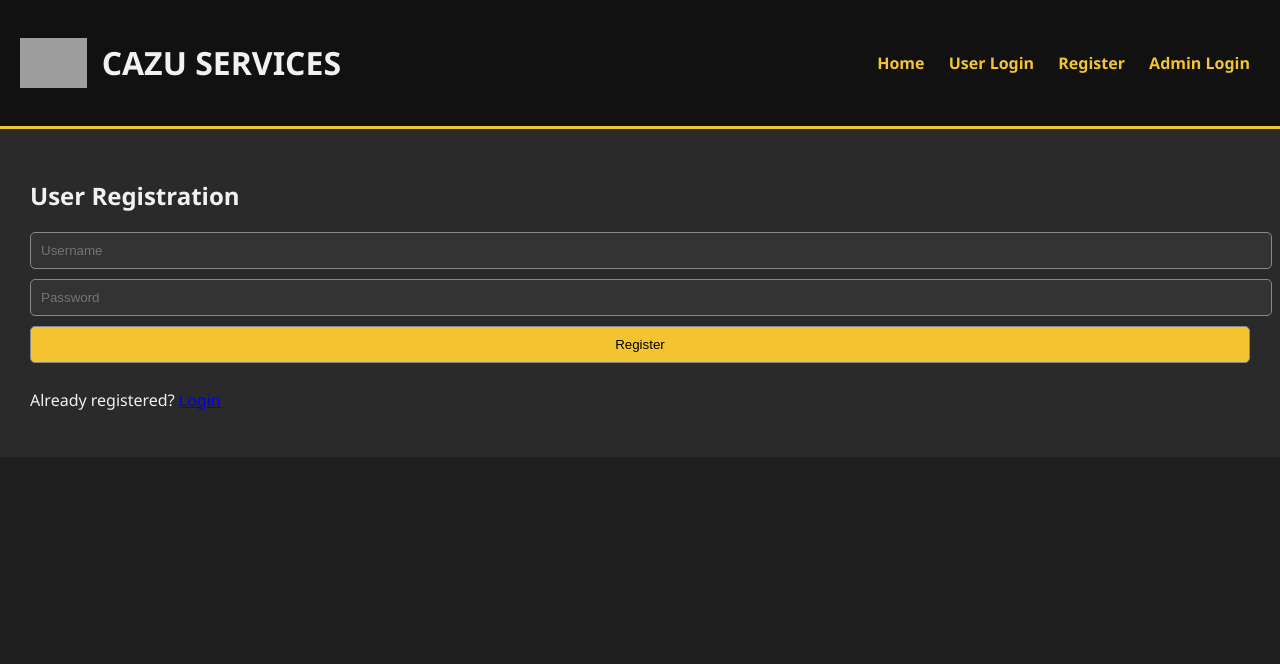
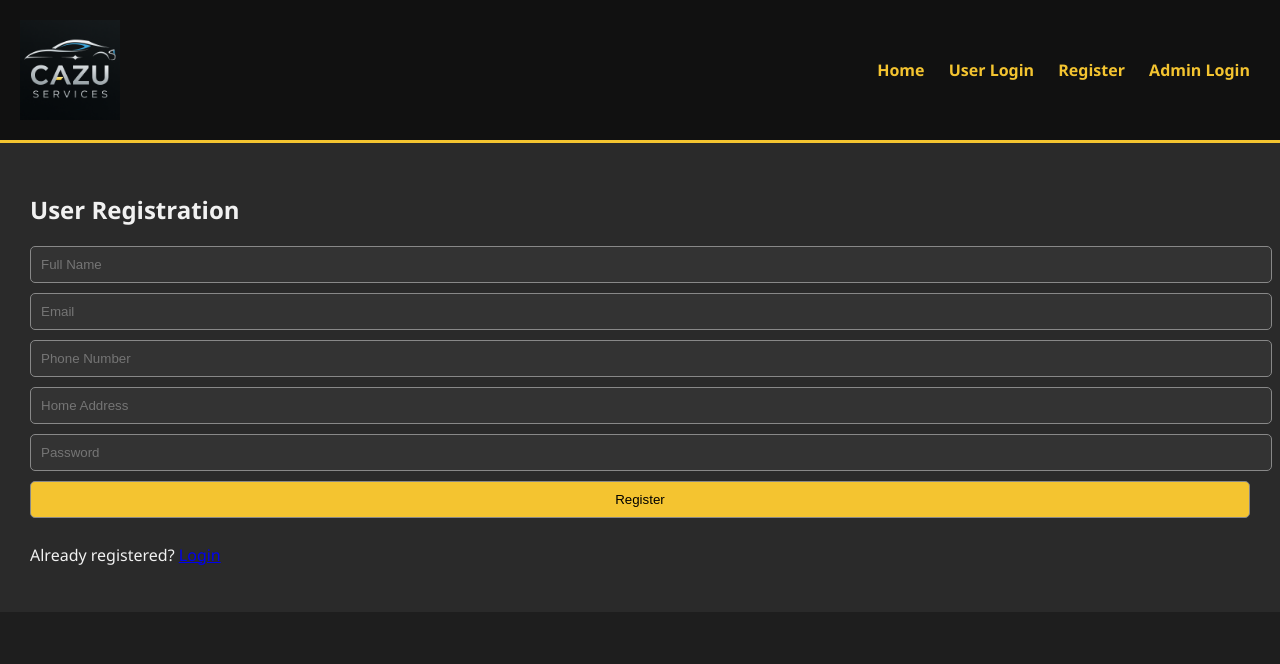
Before and after one commit to Nikhil-K09/cazu, a Flask app: page /user_register in a window 1280 px wide. Shown: the top 664 px of the page. Run offline with Flask 3, Linux system fonts and the light colour scheme; grey boxes are pictures that could not be loaded.

Commit message:
version 1.0

```diff
--- a/app.py
+++ b/app.py
@@ -1,7 +1,6 @@
-from flask import Flask, render_template, request, redirect, session, url_for
+from flask import Flask, render_template, request, redirect, session
 from bson.objectid import ObjectId
 from utils.mongo import users_col, admins_col, bookings_col
-import datetime
 
 app = Flask(__name__)
 app.secret_key = 'your_secret_key'
@@ -16,10 +15,19 @@ def index():
 def user_register():
     if request.method == 'POST':
         username = request.form['username']
+        email = request.form['email']
+        phone = request.form['phone']
+        address = request.form['address']
         password = request.form['password']
         if users_col.find_one({'username': username}):
             return "User already exists"
-        users_col.insert_one({'username': username, 'password': password})
+        users_col.insert_one({
+            'username': username,
+            'email': email,
+            'phone': phone,
+            'address': address,
+            'password': password
+        })
         return redirect('/user_login')
     return render_template('user_register.html')
 
@@ -32,7 +40,7 @@ def user_login():
         user = users_col.find_one({'username': username, 'password': password})
         if user:
             session['user_id'] = str(user['_id'])
-            session['username'] = username
+            session['username'] = user['username']
             return redirect('/dashboard')
         return "Invalid credentials"
     return render_template('user_login.html')
@@ -42,28 +50,53 @@ def user_login():
 def dashboard():
     if 'user_id' not in session:
         return redirect('/user_login')
+    user = users_col.find_one({'_id': ObjectId(session['user_id'])})
     bookings = list(bookings_col.find({'user_id': session['user_id']}))
-    return render_template('dashboard.html', bookings=bookings)
+    return render_template('dashboard.html', user=user, bookings=bookings)
+
+# ---- EDIT PROFILE ----
+@app.route('/edit_profile', methods=['GET', 'POST'])
+def edit_profile():
+    if 'user_id' not in session:
+        return redirect('/user_login')
+    user = users_col.find_one({'_id': ObjectId(session['user_id'])})
+    if request.method == 'POST':
+        updated_data = {
+            'username': request.form['username'],
+            'email': request.form['email'],
+            'phone': request.form['phone'],
+            'address': request.form['address'],
+            'password': user['password']  # keep existing password
+        }
+        users_col.update_one({'_id': ObjectId(session['user_id'])}, {'$set': updated_data})
+        session['username'] = updated_data['username']
+        return redirect('/dashboard')
+    return render_template('edit_profile.html', user=user)
 
 # ---- BOOK SERVICE ----
 @app.route('/book', methods=['GET', 'POST'])
 def book():
     if 'user_id' not in session:
         return redirect('/user_login')
+    user = users_col.find_one({'_id': ObjectId(session['user_id'])})
     if request.method == 'POST':
         service = request.form['service']
         date = request.form['date']
         time = request.form['time']
+        address = request.form['address']
         bookings_col.insert_one({
             'user_id': session['user_id'],
-            'username': session['username'],
+            'username': user['username'],
+            'email': user['email'],
+            'phone': user['phone'],
             'service': service,
             'date': date,
             'time': time,
+            'address': address,
             'accepted': False
         })
         return redirect('/dashboard')
-    return render_template('booking.html')
+    return render_template('booking.html', user=user)
 
 # ---- UPDATE BOOKING ----
 @app.route('/update_booking/<id>', methods=['POST'])
@@ -94,7 +127,7 @@ def admin_login():
     return render_template('admin_login.html')
 
 # ---- ADMIN DASHBOARD ----
-@app.route('/admin_dashboard', methods=['GET'])
+@app.route('/admin_dashboard')
 def admin_dashboard():
     if not session.get('admin'):
         return redirect('/admin_login')
@@ -118,6 +151,6 @@ def logout():
     session.clear()
     return redirect('/')
 
-# ---- Run App ----
+# ---- RUN APP ----
 if __name__ == '__main__':
     app.run(debug=True)
--- a/static/css/style.css
+++ b/static/css/style.css
@@ -21,7 +21,8 @@ header {
 }
 
 .logo-container img {
-    height: 50px;
+    height: 100px;
+    width: 100px;
     margin-right: 15px;
 }
 
--- a/templates/layout.html
+++ b/templates/layout.html
@@ -9,7 +9,6 @@
     <header>
         <div class="logo-container">
             <img src="{{ url_for('static', filename='images/logo.png') }}" alt="CAZU Logo">
-            <h1>CAZU SERVICES</h1>
         </div>
         <nav>
             <a href="/">Home</a>
--- a/templates/user_register.html
+++ b/templates/user_register.html
@@ -3,7 +3,11 @@
 {% block content %}
     <h2>User Registration</h2>
     <form method="POST">
-        <input type="text" name="username" placeholder="Username" required><br>
+        <form method="POST">
+        <input type="text" name="username" placeholder="Full Name" required><br>
+        <input type="email" name="email" placeholder="Email" required><br>
+        <input type="text" name="phone" placeholder="Phone Number" required><br>
+        <input type="text" name="address" placeholder="Home Address" required><br>
         <input type="password" name="password" placeholder="Password" required><br>
         <button type="submit">Register</button>
     </form>
```
Also changed, not shown: templates/admin_dashboard.html (+8 -6 lines), templates/booking.html (+13 -8 lines), templates/dashboard.html (+11 -4 lines), templates/edit_profile.html (added, +15 -0 lines), static/images/logo.png (added).
